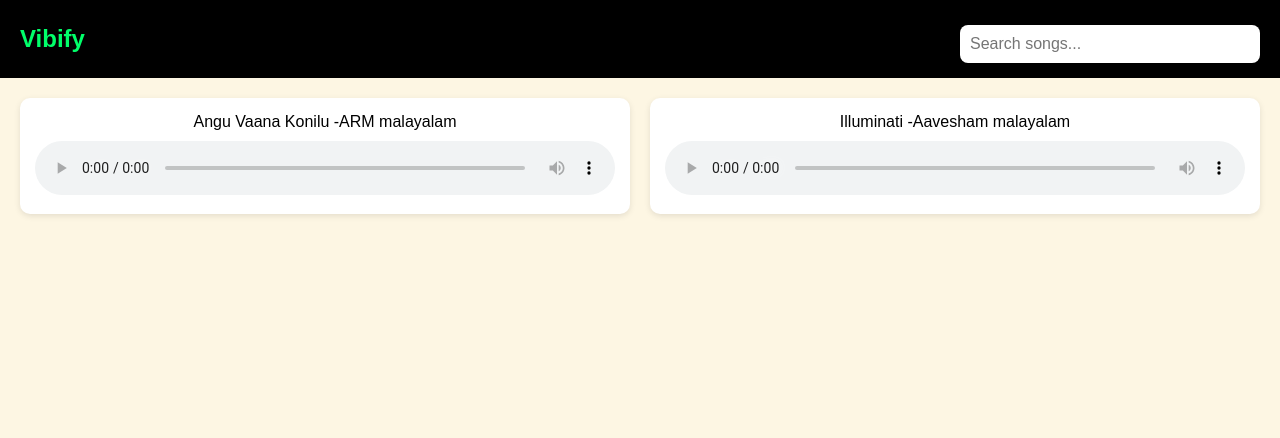
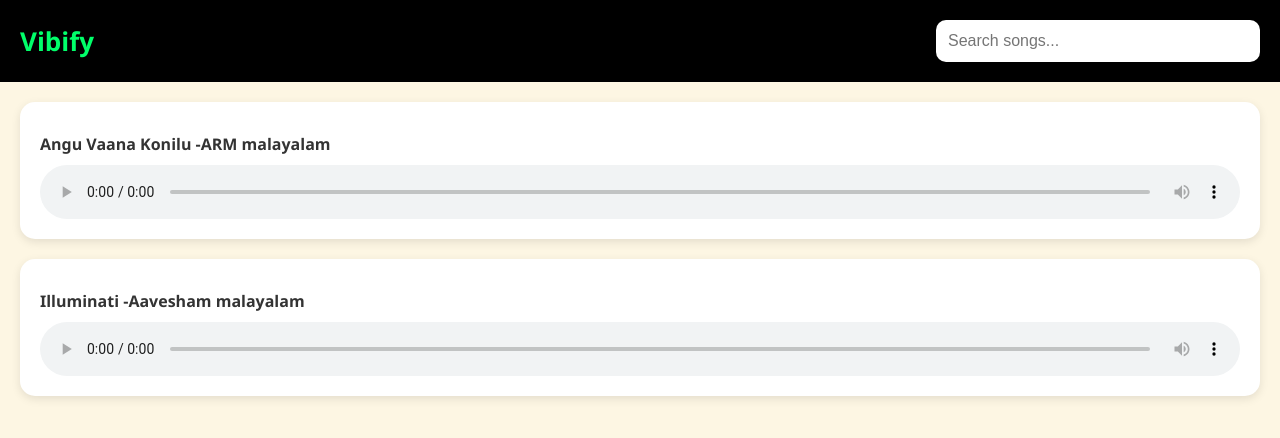
Before and after one commit to Ancientmemer/Vibify, a plain HTML site: page index.html in a window 1280 px wide. Drawn offline with Linux system fonts and the light colour scheme.

Commit message:
Update style.css

```diff
--- a/style.css
+++ b/style.css
@@ -1,13 +1,9 @@
-/* Reset default margin/padding */
-* {
+/* Smooth styling update */
+body {
+  font-family: 'Segoe UI', sans-serif;
+  background-color: #fdf6e3; /* cream */
   margin: 0;
   padding: 0;
-  box-sizing: border-box;
-}
-
-body {
-  font-family: sans-serif;
-  background-color: #fdf6e3; /* cream */
   color: #000;
 }
 
@@ -18,53 +14,58 @@ header {
   flex-wrap: wrap;
   align-items: center;
   justify-content: space-between;
-  padding: 15px 20px;
+  padding: 20px;
+  gap: 10px;
 }
 
 header h1 {
-  font-size: 24px;
+  font-size: 26px;
+  margin: 0;
 }
 
 #searchInput {
-  padding: 10px;
+  padding: 12px;
   font-size: 16px;
-  border-radius: 8px;
+  border-radius: 10px;
   border: none;
   outline: none;
-  margin-top: 10px;
   flex-grow: 1;
   max-width: 300px;
 }
 
-/* Responsive tweaks */
+/* Song section grid */
+main {
+  padding: 20px;
+  display: grid;
+  grid-template-columns: 1fr;
+  gap: 20px;
+}
+
+.song {
+  background: #ffffff;
+  padding: 15px 20px;
+  border-radius: 15px;
+  box-shadow: 0 3px 10px rgba(0, 0, 0, 0.1);
+}
+
+.song p {
+  font-weight: 600;
+  margin-bottom: 10px;
+  color: #333;
+}
+
+audio {
+  width: 100%;
+}
+
+/* Responsive header stacking */
 @media (max-width: 600px) {
   header {
     flex-direction: column;
     align-items: flex-start;
-    gap: 10px;
   }
 
   #searchInput {
     width: 100%;
   }
 }
-
-main {
-  padding: 20px;
-  display: grid;
-  grid-template-columns: repeat(auto-fit, minmax(280px, 1fr));
-  gap: 20px;
-}
-
-.song {
-  background: #fff;
-  padding: 15px;
-  border-radius: 10px;
-  box-shadow: 0 2px 6px rgba(0,0,0,0.1);
-  text-align: center;
-}
-
-audio {
-  width: 100%;
-  margin-top: 10px;
-}
```
